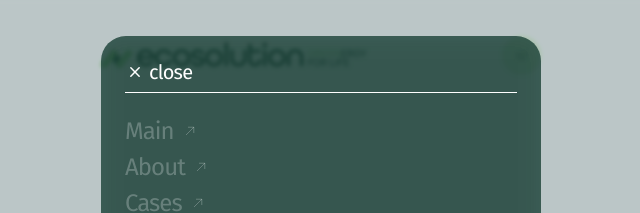
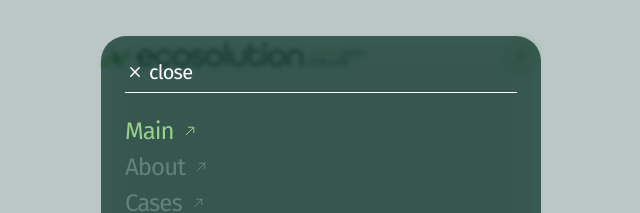
Before and after one commit to Aleksandr2905/ecosolution, a React (Vite) app: page / in a window 1280 px wide. Both pictures are taken after a click on the button 840 px from the left and 55 px from the top of the page. Shown: the top 213 px of the page, without its empty margins (319-959 px from the left). Built offline with nearby package versions, Linux system fonts and the light colour scheme.

Commit message:
added active section

```diff
--- a/src/components/Header/Burger/Burger.jsx
+++ b/src/components/Header/Burger/Burger.jsx
@@ -1,4 +1,4 @@
-import { useState } from 'react';
+import { useEffect, useState } from 'react';
 import sprite from '../../../assets/icons/sprite.svg';
 import * as s from './Burger.styled';
 import Modal from '../../Modal/Modal';
@@ -6,6 +6,27 @@ import NavMenu from '../../Modal/NavMenu/NavMenu';
 
 const Burger = () => {
   const [showNavMenu, setShowNavMenu] = useState(false);
+  const [activeSection, setActiveSection] = useState('main');
+
+  useEffect(() => {
+    const handleScroll = () => {
+      const sections = ['main', 'about', 'cases', 'faq', 'contact'];
+      const currentSection = sections.find((section) => {
+        const sectionElement = document.getElementById(section);
+        if (sectionElement) {
+          const rect = sectionElement.getBoundingClientRect();
+          return rect.top <= 140 && rect.bottom >= 140;
+        }
+        return sectionElement;
+      });
+      if (currentSection) {
+        setActiveSection(currentSection);
+      } else setActiveSection('');
+    };
+
+    window.addEventListener('scroll', handleScroll);
+    return () => window.removeEventListener('scroll', handleScroll);
+  }, []);
 
   const toggleNavMenu = () => {
     setShowNavMenu(!showNavMenu);
@@ -24,7 +45,10 @@ const Burger = () => {
       </s.BurgerButton>
       {showNavMenu && (
         <Modal show={showNavMenu} handleClose={() => setShowNavMenu(false)}>
-          <NavMenu handleClose={() => setShowNavMenu(false)} />
+          <NavMenu
+            handleClose={() => setShowNavMenu(false)}
+            activeSection={activeSection}
+          />
         </Modal>
       )}
     </div>
--- a/src/components/Modal/NavMenu/NavMenu.jsx
+++ b/src/components/Modal/NavMenu/NavMenu.jsx
@@ -2,16 +2,8 @@ import { navigation } from '../../../data/navigation';
 import sprite from '../../../assets/icons/sprite.svg';
 import Social from '../../Social/Social';
 import * as s from './NavMenu.styled';
-import { useState } from 'react';
 
-const NavMenu = ({ handleClose }) => {
-  const [activeLink, setActiveLink] = useState('href');
-
-  const handleLinkClick = (href) => {
-    setActiveLink(href);
-    if (handleClose) handleClose();
-  };
-
+const NavMenu = ({ handleClose, activeSection }) => {
   return (
     <s.Wrapper>
       <nav>
@@ -19,9 +11,9 @@ const NavMenu = ({ handleClose }) => {
           {navigation.map(({ href, name }) => (
             <li key={name}>
               <s.NavItem
-                href={href}
-                onClick={() => handleLinkClick(href)}
-                className={activeLink === href ? 'active' : ''}
+                href={`#${href}`}
+                onClick={handleClose}
+                className={activeSection === href ? 'active' : ''}
               >
                 {name}
                 <svg width="16" height="16">
--- a/src/components/Modal/NavMenu/NavMenu.styled.js
+++ b/src/components/Modal/NavMenu/NavMenu.styled.js
@@ -41,7 +41,7 @@ export const NavItem = styled.a`
     }
   }
 
-  .active {
+  &.active {
     color: var(--light-green);
 
     svg {
--- a/src/data/navigation.js
+++ b/src/data/navigation.js
@@ -1,22 +1,22 @@
 export const navigation = [
   {
-    href: '#main',
+    href: 'main',
     name: 'Main',
   },
   {
-    href: '#about',
+    href: 'about',
     name: 'About',
   },
   {
-    href: '#cases',
+    href: 'cases',
     name: 'Cases',
   },
   {
-    href: '#faq',
+    href: 'faq',
     name: 'FAQ',
   },
   {
-    href: '#contact',
+    href: 'contact',
     name: 'Contact Us',
   },
 ];
```
